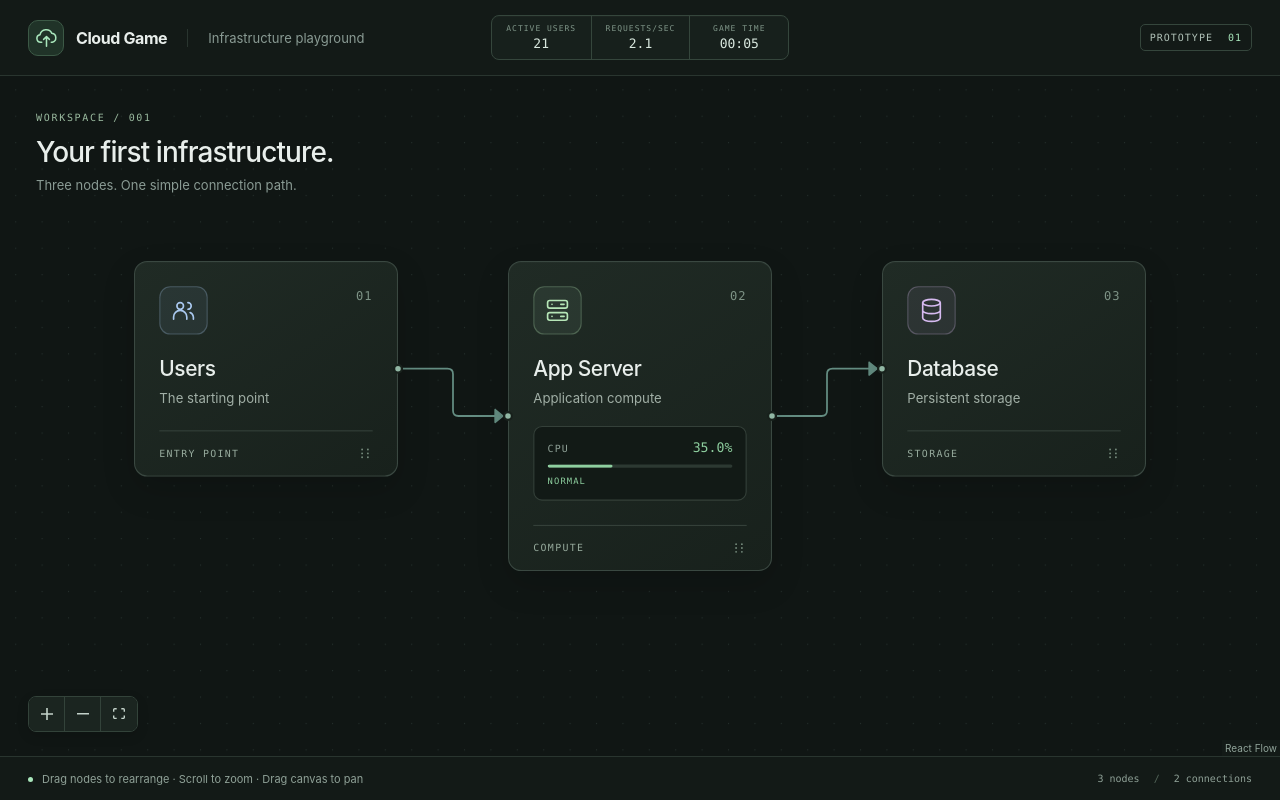
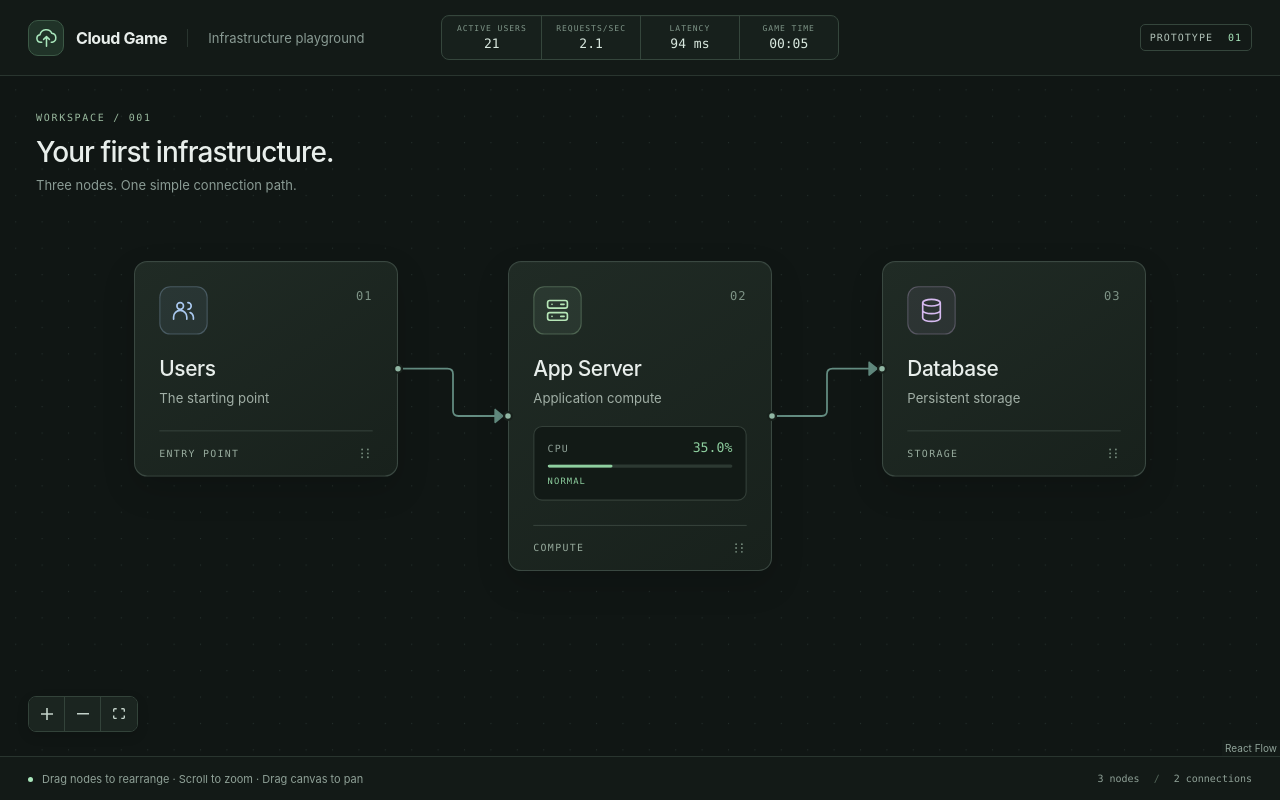
Before and after one commit to Eyadd101/mimar, a React (Vite) app: page / in a window 1280 px wide. Built offline with nearby package versions, Linux system fonts and the light colour scheme.

Commit message:
Add load-based latency simulation

```diff
--- a/src/App.css
+++ b/src/App.css
@@ -82,7 +82,7 @@
 
 .traffic-hud {
   display: grid;
-  grid-template-columns: repeat(3, minmax(92px, 1fr));
+  grid-template-columns: repeat(4, minmax(84px, 1fr));
   margin: 0;
   overflow: hidden;
   border: 1px solid #35463c;
--- a/src/App.tsx
+++ b/src/App.tsx
@@ -53,7 +53,12 @@ function App() {
           <span className="brand-divider" aria-hidden="true" />
           <span className="header-caption">Infrastructure playground</span>
         </div>
-        <TrafficHud {...traffic} />
+        <TrafficHud
+          activeUsers={traffic.activeUsers}
+          requestsPerSecond={traffic.requestsPerSecond}
+          latencyMs={traffic.appServer.latencyMs}
+          gameTimeSeconds={traffic.gameTimeSeconds}
+        />
         <span className="prototype-badge">Prototype <span>01</span></span>
       </header>
 
--- a/src/components/ResourceDetailsPanel.tsx
+++ b/src/components/ResourceDetailsPanel.tsx
@@ -76,6 +76,10 @@ export function ResourceDetailsPanel({
             <dd>{simulation.appServer.memoryUsage.toFixed(1)}%</dd>
           </div>
           <div>
+            <dt>Latency</dt>
+            <dd>{simulation.appServer.latencyMs} ms</dd>
+          </div>
+          <div>
             <dt>Status</dt>
             <dd data-status={simulation.appServer.status}>
               {formatStatus(simulation.appServer.status)}
--- a/src/components/TrafficHud.tsx
+++ b/src/components/TrafficHud.tsx
@@ -1,4 +1,9 @@
-import type { TrafficSimulationState } from '../simulation/trafficSimulation'
+type TrafficHudProps = {
+  activeUsers: number
+  requestsPerSecond: number
+  latencyMs: number
+  gameTimeSeconds: number
+}
 
 function formatGameTime(totalSeconds: number) {
   const minutes = Math.floor(totalSeconds / 60)
@@ -10,8 +15,9 @@ function formatGameTime(totalSeconds: number) {
 export function TrafficHud({
   activeUsers,
   requestsPerSecond,
+  latencyMs,
   gameTimeSeconds,
-}: TrafficSimulationState) {
+}: TrafficHudProps) {
   return (
     <dl className="traffic-hud" aria-label="Traffic simulation">
       <div className="traffic-hud__metric">
@@ -23,6 +29,10 @@ export function TrafficHud({
         <dd>{requestsPerSecond.toFixed(1)}</dd>
       </div>
       <div className="traffic-hud__metric">
+        <dt>Latency</dt>
+        <dd>{latencyMs} ms</dd>
+      </div>
+      <div className="traffic-hud__metric">
         <dt>Game Time</dt>
         <dd>{formatGameTime(gameTimeSeconds)}</dd>
       </div>
--- a/src/simulation/appServerSimulation.ts
+++ b/src/simulation/appServerSimulation.ts
@@ -1,6 +1,7 @@
 import {
   appServerResourceConfig,
   appServerSimulationConfig,
+  latencySimulationConfig,
 } from './config'
 
 export type AppServerStatus =
@@ -14,6 +15,7 @@ export type AppServerMetrics = {
   utilizationRatio: number
   cpuUsage: number
   memoryUsage: number
+  latencyMs: number
   isOverloaded: boolean
   status: AppServerStatus
 }
@@ -22,6 +24,35 @@ const clamp = (value: number, minimum: number, maximum: number) =>
   Math.min(Math.max(value, minimum), maximum)
 
 const roundToOneDecimal = (value: number) => Math.round(value * 10) / 10
+
+/**
+ * Latency adds a small linear load cost, a quadratic penalty from 70% to
+ * 100% utilization, and a steep linear penalty for traffic above capacity.
+ */
+export function calculateLatencyMs(utilizationRatio: number) {
+  const {
+    baseLatencyMs,
+    loadLatencyAtCapacityMs,
+    nearCapacityStartRatio,
+    nearCapacityPenaltyMs,
+    overloadPenaltyMsPerUtilization,
+  } = latencySimulationConfig
+  const boundedUtilization = clamp(utilizationRatio, 0, 1)
+  const nearCapacityFactor = clamp(
+    (utilizationRatio - nearCapacityStartRatio) /
+      (1 - nearCapacityStartRatio),
+    0,
+    1,
+  )
+  const overloadRatio = Math.max(utilizationRatio - 1, 0)
+
+  return Math.round(
+    baseLatencyMs +
+      loadLatencyAtCapacityMs * boundedUtilization +
+      nearCapacityPenaltyMs * nearCapacityFactor ** 2 +
+      overloadPenaltyMsPerUtilization * overloadRatio,
+  )
+}
 
 /**
  * CPU usage is the share of request capacity currently in use:
@@ -54,6 +85,7 @@ export function calculateAppServerMetrics(
       100,
     ),
   )
+  const latencyMs = calculateLatencyMs(utilizationRatio)
 
   let status: AppServerStatus = 'normal'
 
@@ -70,6 +102,7 @@ export function calculateAppServerMetrics(
     utilizationRatio,
     cpuUsage,
     memoryUsage,
+    latencyMs,
     isOverloaded,
     status,
   }
--- a/src/simulation/config.ts
+++ b/src/simulation/config.ts
@@ -22,3 +22,11 @@ export const appServerResourceConfig = {
   costPerPeriod: 8,
   costPeriodSeconds: 60,
 } as const
+
+export const latencySimulationConfig = {
+  baseLatencyMs: 80,
+  loadLatencyAtCapacityMs: 40,
+  nearCapacityStartRatio: 0.7,
+  nearCapacityPenaltyMs: 280,
+  overloadPenaltyMsPerUtilization: 1_200,
+} as const
```
